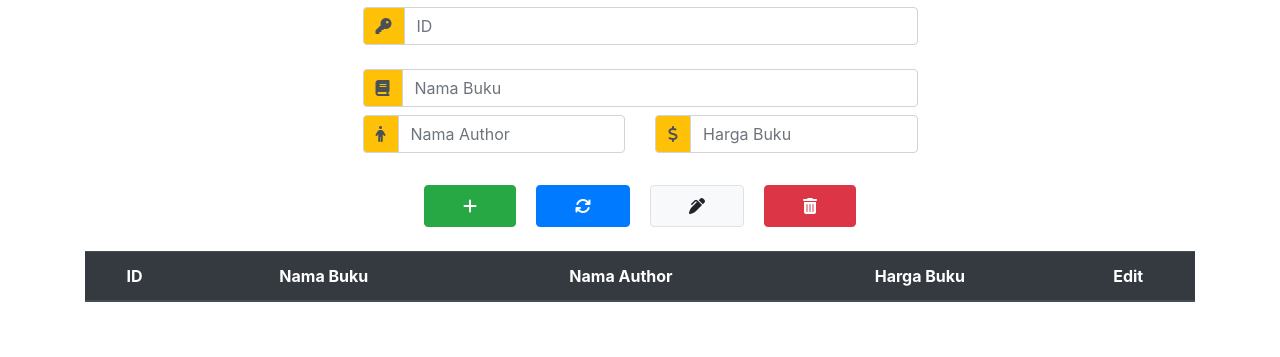
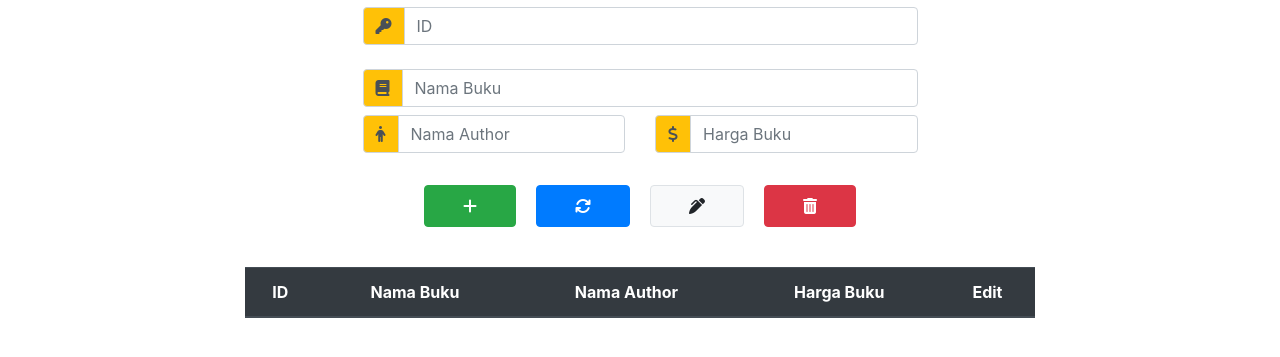
Before and after one commit to Lmaowee/tugas, a PHP site: page / in a window 1280 px wide. Shown: the part 105-462 px from the top of the page. Run offline with PHP 8.4, Linux system fonts and the light colour scheme; lists and menus that the app fills with data are empty; some libraries are stand-ins or nearby versions.

Commit message:
add some styling header table

```diff
--- a/bookStore/styles.css
+++ b/bookStore/styles.css
@@ -2,3 +2,7 @@
   margin: 1.5em 0.6em;
   padding: 0.5em 2.4em;
 }
+
+.d-flex table {
+  margin: 1em 10em;
+}
```
